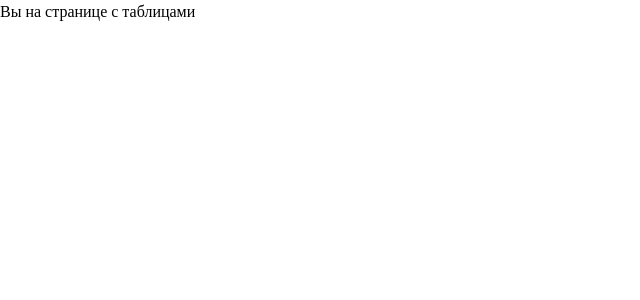
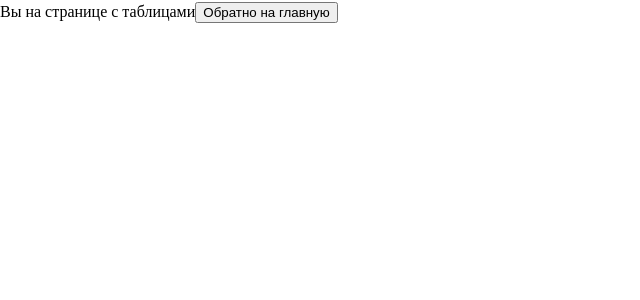
Before and after one commit to belovdima/PROJECTS, a React (Vite) app in the folder Pryaniky/: page /table in a window 1280 px wide. Shown: the top 300 px of the page, without its empty margins (0-640 px from the left). Built offline with nearby package versions, Linux system fonts and the light colour scheme.

Commit message:
added logout button

```diff
--- a/Pryaniky/src/Table.tsx
+++ b/Pryaniky/src/Table.tsx
@@ -1,8 +1,17 @@
+import { useNavigate } from "react-router-dom";
+
 export const Table = () => {
+
+    const navigate = useNavigate();
+
+    const handleClick = () => {
+        navigate("/login", { replace: true });
+    }
 
     return(
         <div>
             Вы на странице с таблицами
+            <button className="logout" onClick={handleClick}>Обратно на главную</button>
         </div>
     )
 }
```
